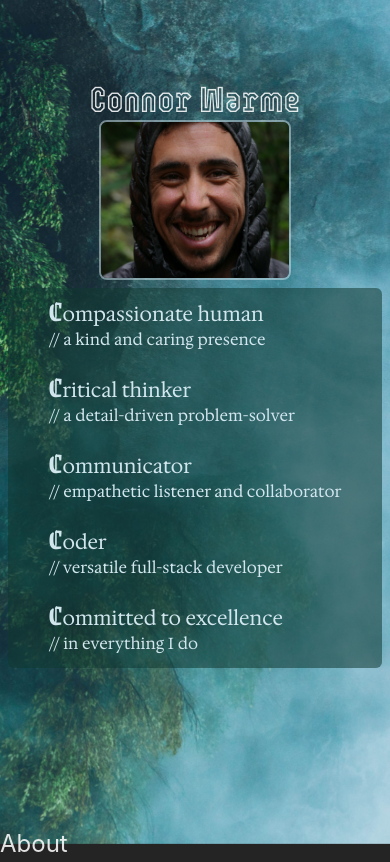
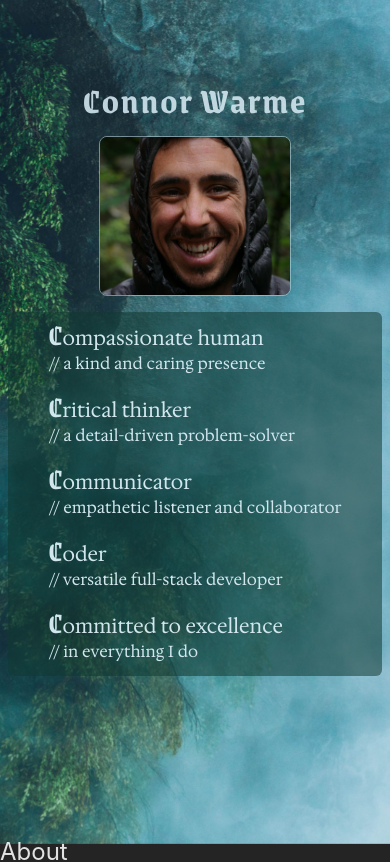
Before and after one commit to connorwarme/connorwarme.github.io, a React (Vite) app: page / in a window 390 px wide. Shown: the top 862 px of the page. Built offline with nearby package versions, Linux system fonts and the light colour scheme.

Commit message:
Tinker with fonts and initial mobile view

```diff
--- a/src/App.css
+++ b/src/App.css
@@ -45,6 +45,7 @@
 }
 @font-face {
   font-family: 'Tourney';
-  font-stretch: condensed;
   src: url(./assets/fonts/Tourney-VariableFont_wdth\,wght.ttf) format('truetype');
+  font-weight: 125 950;
+  font-stretch: 75% 125%;
 }
--- a/src/pages/index.jsx
+++ b/src/pages/index.jsx
@@ -25,11 +25,11 @@ const Home = () => {
   return (
     <>
       <div className="fake-header h-20 w-dvw"></div>
-      <h1 className="text-4xl text-center font-tourney">Connor Warme</h1>
-      <div className="w-dvw flex justify-center ">
-        <img src={portraitPhoto} alt="Portrait of Connor" className="h-40 w-48 object-cover rounded-lg border-wave-spray/50 border-2" />
+      <h1 className="text-4xl text-center font-grenze font-bold text-wave-spray/90 tracking-wider" >Connor Warme</h1>
+      <div className="w-dvw flex justify-center mt-4 mb-4">
+        <img src={portraitPhoto} alt="Portrait of Connor" className="h-40 w-48 object-cover rounded-lg border-wave-spray/50 border" />
       </div>
-      <ul className="m-2 p-1 pb-3 mb-40 grid justify-center gap-4 bg-dark-forest/55 rounded-md text-wave-spray font-body text-start">
+      <ul className="m-2 p-1 pb-3 mb-40 grid justify-center gap-3 bg-dark-forest/55 rounded-md text-wave-spray font-body text-start">
         <li>
           <img />
           <p className="text-xl"><em className="font-grenze font-semibold text-3xl">C</em>ompassionate human</p>
```
